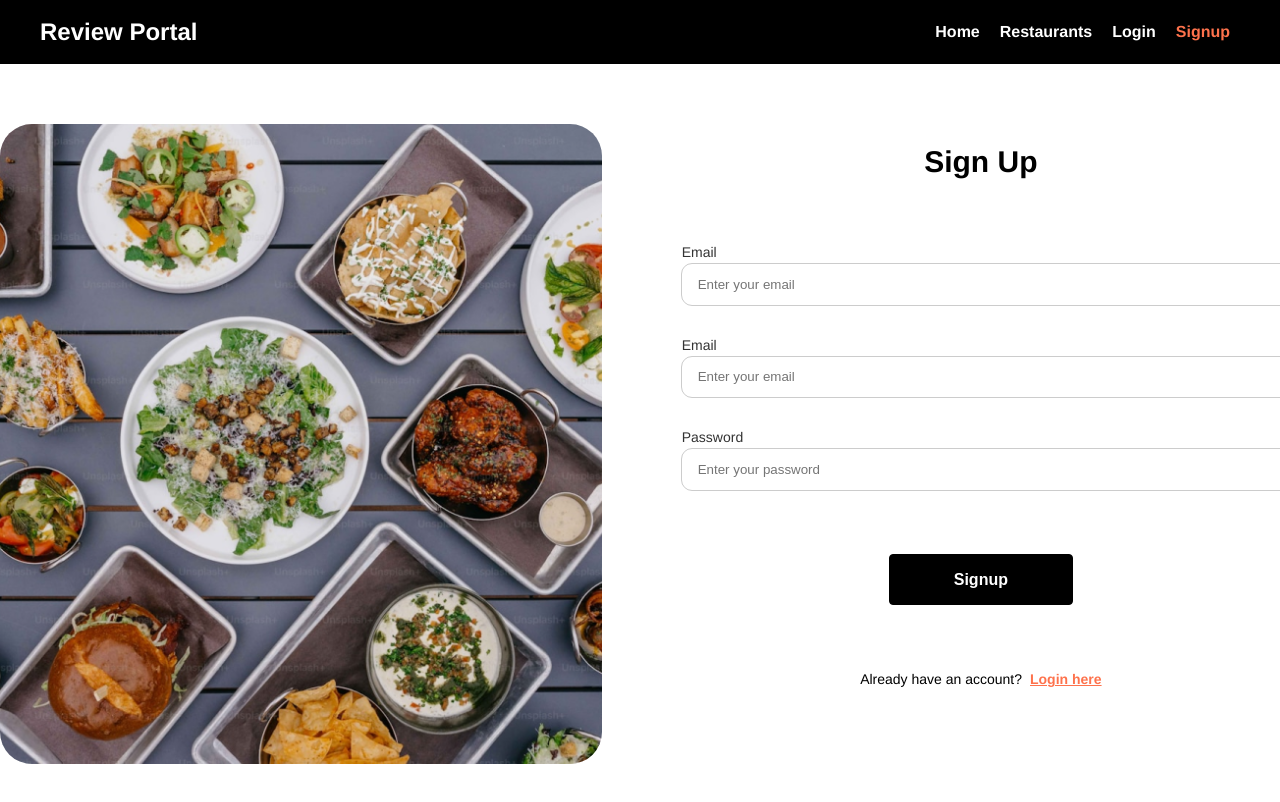
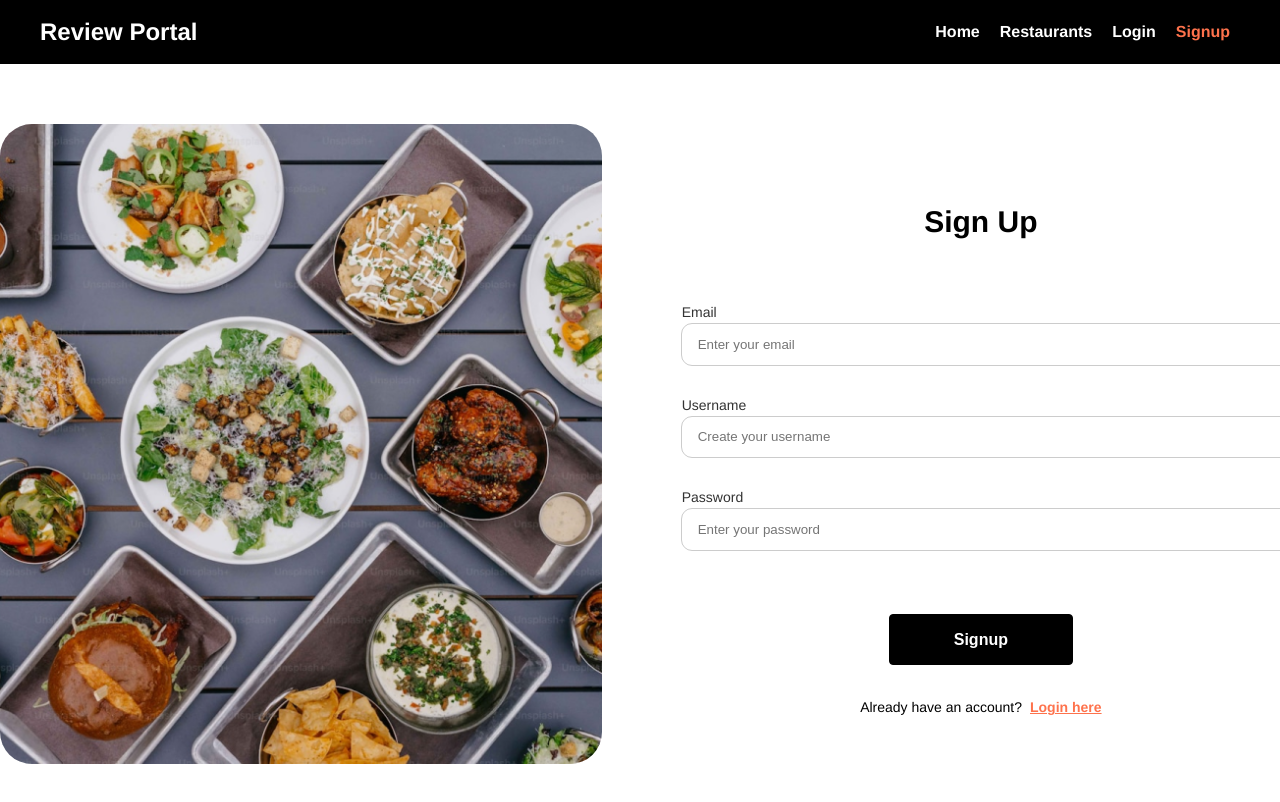
Before and after one commit to the-jossie/vue-review-portal, a Vue app: page /signup in a window 1280 px wide. Shown: the top 802 px of the page. Built offline with nearby package versions, Linux system fonts and the light colour scheme.

Commit message:
fix: signup view

```diff
--- a/src/views/SignupView.vue
+++ b/src/views/SignupView.vue
@@ -15,13 +15,13 @@
         />
 
         <CustomInput
-          label="Email"
-          name="email"
+          label="Username"
+          name="username"
           type="text"
-          placeholder="Enter your email"
-          :value="email"
+          placeholder="Create your username"
+          :value="username"
           :error="error"
-          @input="email = $event"
+          @input="username = $event"
           customClass="input"
         />
 
@@ -60,6 +60,13 @@
     CustomInput,
     CustomText,
   },
+  data() {
+    return {
+      email: "",
+      username: "",
+      password: "",
+    };
+  },
 };
 </script>
 <style scoped>
@@ -67,7 +74,7 @@
   display: flex;
   flex-direction: column;
   align-items: center;
-  margin-top: 20px;
+  margin-top: 80px;
   height: 100%;
   width: 100%;
   padding-left: 80px;
@@ -94,7 +101,6 @@
       display: flex;
       align-items: center;
       justify-content: center;
-      margin-top: 2rem;
 
       a {
         text-decoration: underline;
```
